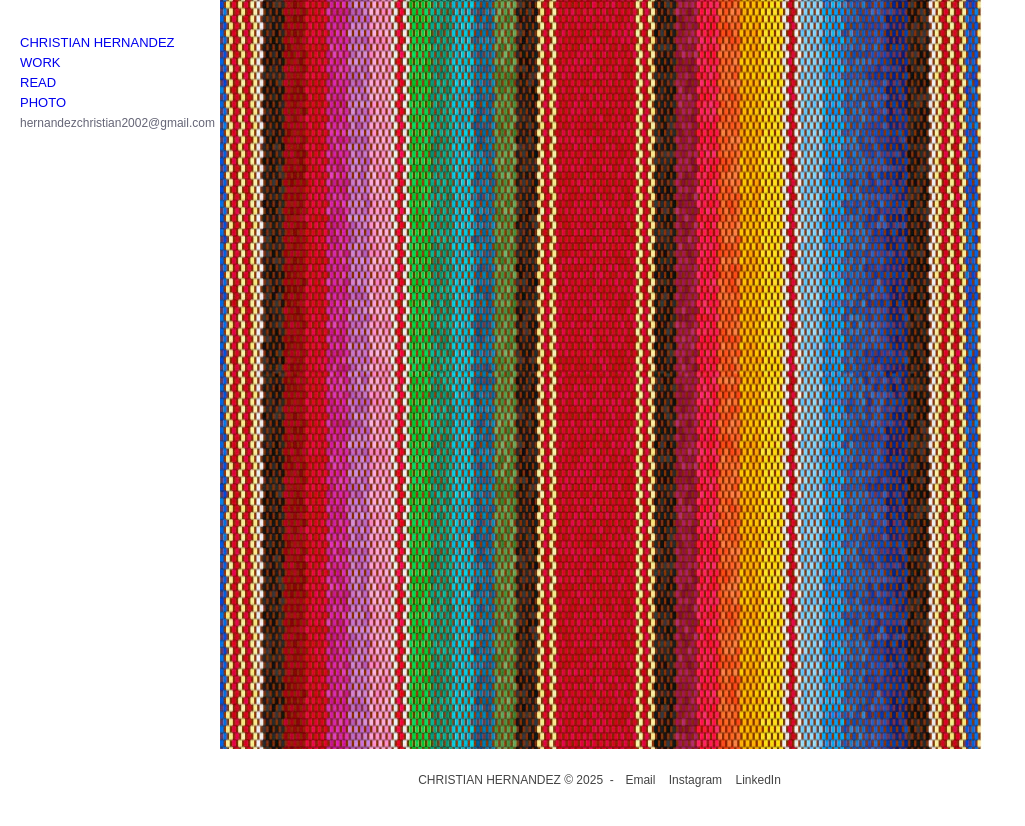
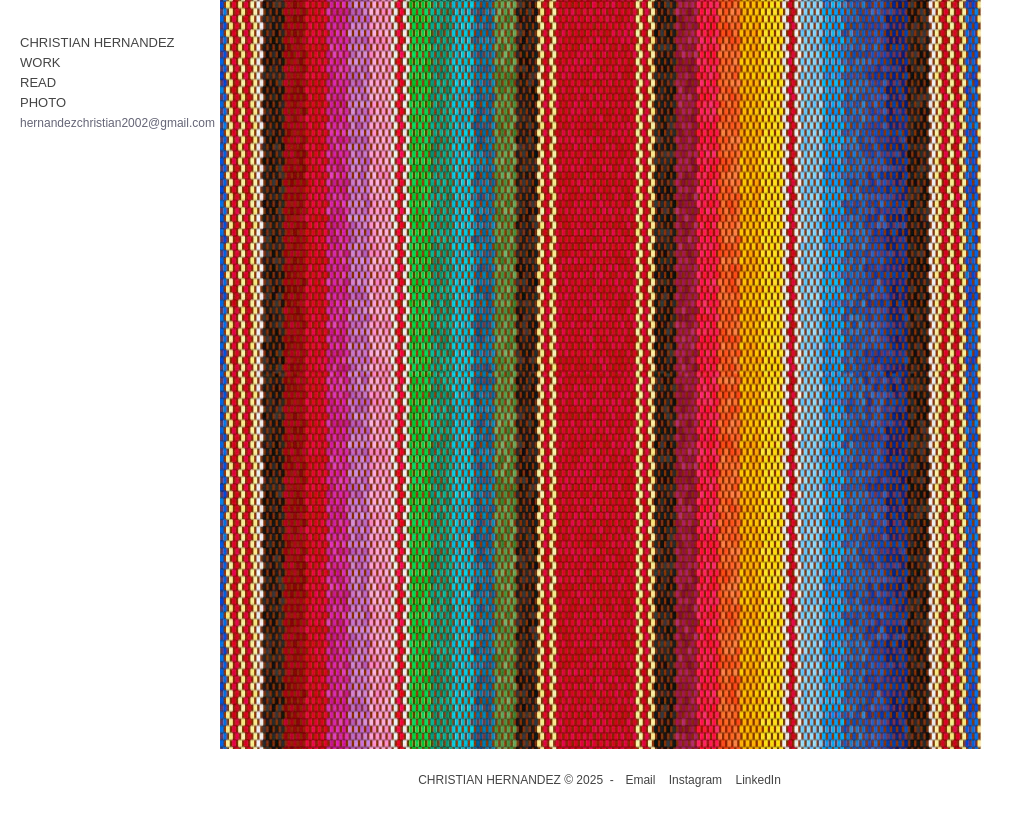
Before and after one commit to chruhern/christianhernandez, a Jekyll site: the page built from index.md, in a window 1280 px wide. Shown: the top 826 px of the page, without its empty margins (0-1025 px from the left). Built offline with Jekyll 4.4.1, drawn with Linux system fonts in a browser that asks for light colours.

Commit message:
css file updates

```diff
--- a/assets/css/style.css
+++ b/assets/css/style.css
@@ -33,11 +33,11 @@ body {
 .sidebar li {
   margin: 5px 0;
   cursor: pointer;
-  color: #333;
 }
 
 a {
   text-decoration: none;
+  color: #444;
 }
 
 .mail-link {
```
